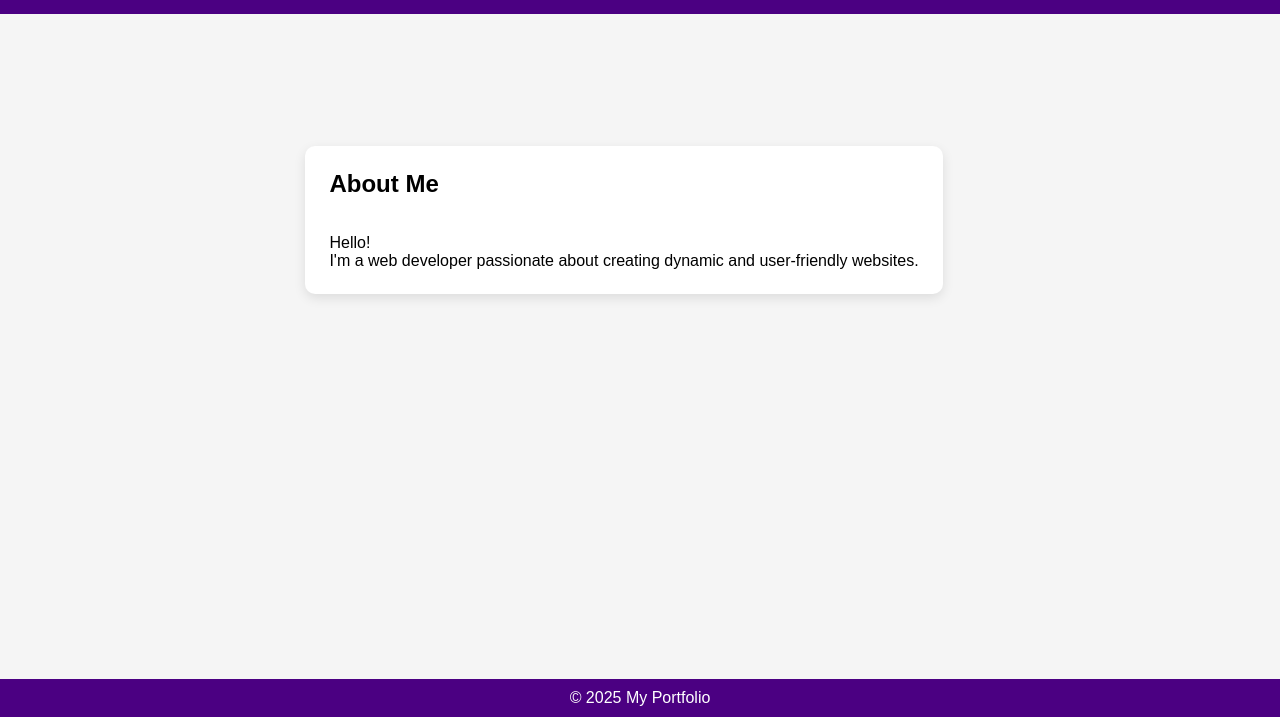
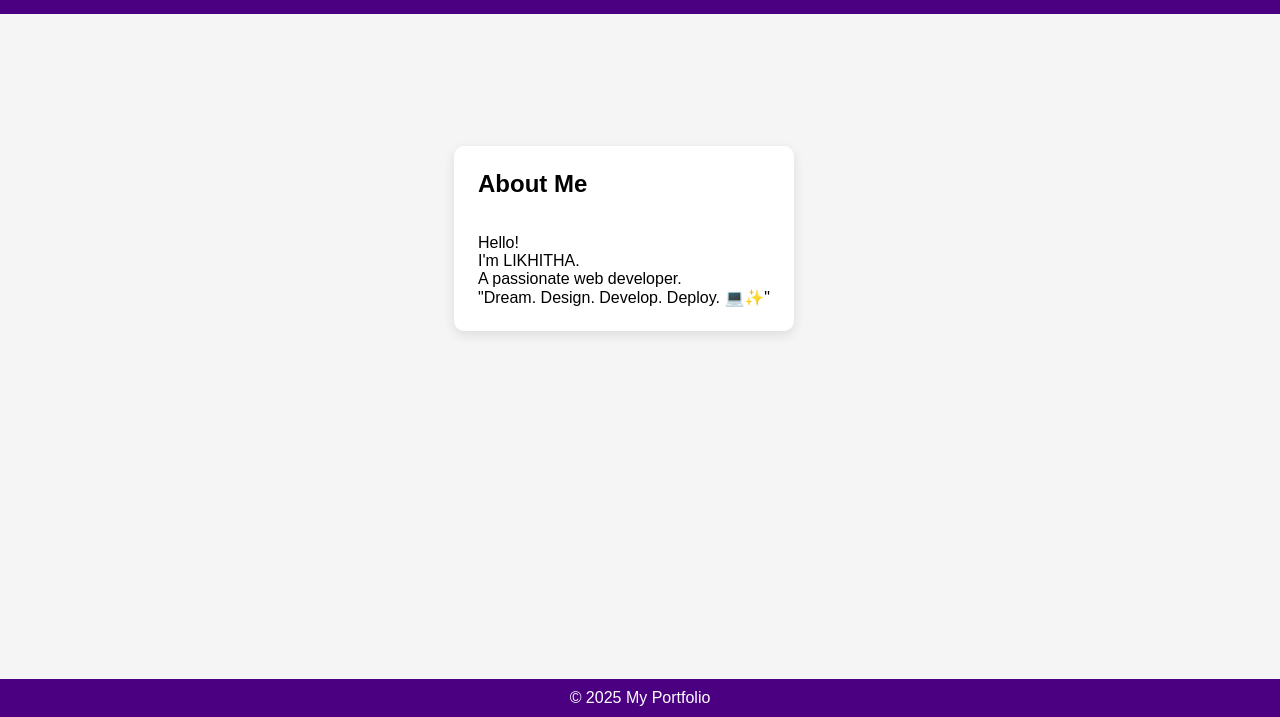
Before and after one commit to likhitha119/task-4, a plain HTML site: page index.html in a window 1280 px wide. Shown: the part 83-800 px from the top of the page. Drawn offline with Linux system fonts and the light colour scheme.

Commit message:
Update index.html

```diff
--- a/index.html
+++ b/index.html
@@ -19,7 +19,9 @@
     <div class="bio-box">
       <h2>About Me</h2><br><br>
       <p>Hello!<br>
-         I'm a web developer passionate about creating dynamic and user-friendly websites.</p>
+         I'm LIKHITHA.<br>
+A passionate web developer.<br>
+"Dream. Design. Develop. Deploy. 💻✨"</p>
     </div>
     <div class="image-box">
 
```
